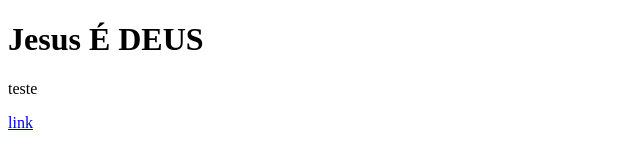
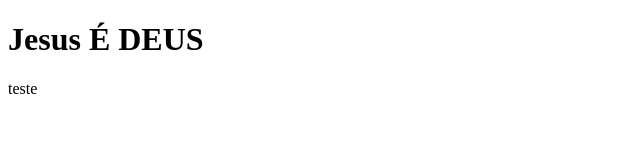
Before and after one commit to DionathaCst/git-pratic, a plain HTML site: page index.html in a window 1280 px wide. Shown: the full height of the page, 0-640 px from the left. Drawn offline with Linux system fonts and the light colour scheme.

Commit message:
Revert "link add"
This reverts commit 53c4a9c919e344d2229ccafd8a6f0cbf333c59ab.

```diff
--- a/index.html
+++ b/index.html
@@ -8,7 +8,6 @@
 <body>
     <h1>Jesus É DEUS</h1>
     <p>teste</p>
-    <a href="#">link</a>
 
 
 </body>
```
